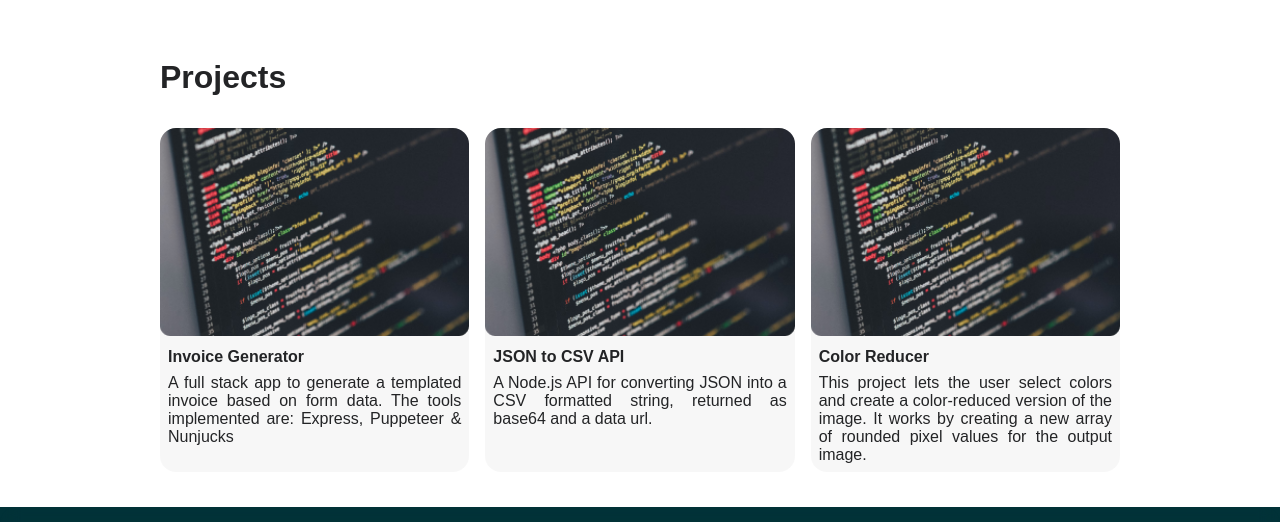
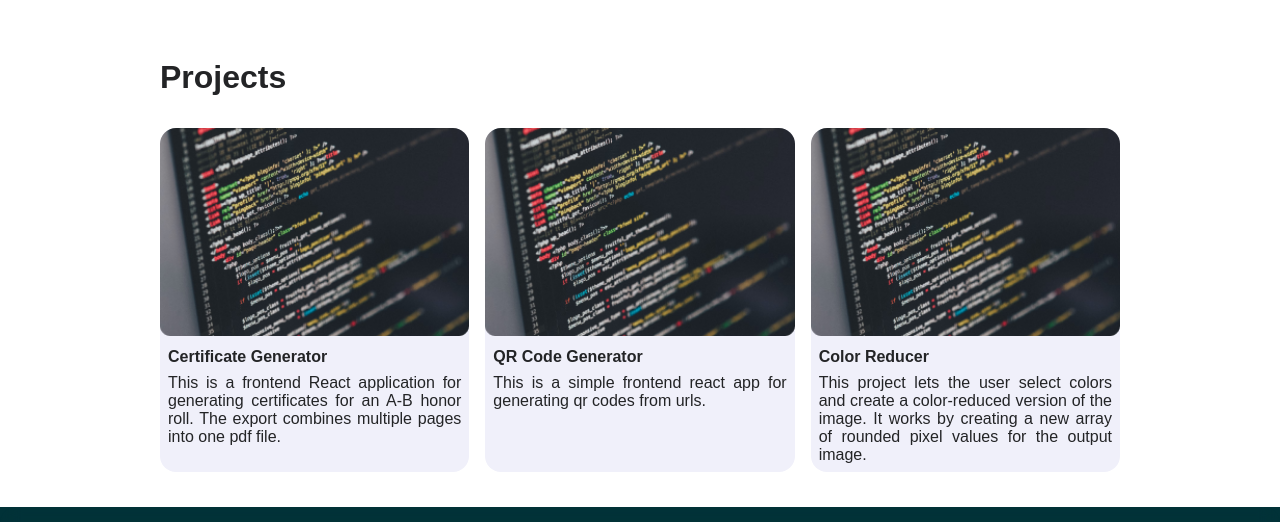
Before and after one commit to VictorFromTheInternet/VictorFromTheInternet, a React (Vite) app: page / in a window 1280 px wide. Shown: the part 2140-2662 px from the top of the page. Built offline with nearby package versions, Linux system fonts and the light colour scheme; a web font is replaced by a local one.

Commit message:
projects section

```diff
--- a/src/components/Body/Body.config.json
+++ b/src/components/Body/Body.config.json
@@ -2,6 +2,10 @@
     "link_color_reducer":"https://color-reducer-and-pixelizer.pages.dev/",
     "link_invoice_generator":"https://invoice-generator-form.onrender.com",
     "link_json_to_csv":"https://github.com/VictorFromTheInternet",
+    "link_certificate_generator":"https://certificate-generator-mqb9.onrender.com/",
+    "link_certificate_generator_source":"https://github.com/VictorFromTheInternet/Certificate_Generator",
+    "link_qrcode_generator":"https://qr-code-generator-bzze.onrender.com/",
+    "link_qrcode_generator_source":"https://github.com/VictorFromTheInternet/QR-Code-Generator",
     "link_github":"https://github.com/victorfromtheinternet",
     "link_linkedin":"https://www.linkedin.com/in/victor-from-the-internet",
     "link_email":"mailto:victorfromtheinternet.dev@gmail.com"
--- a/src/components/Body/Body.module.css
+++ b/src/components/Body/Body.module.css
@@ -146,7 +146,7 @@
     height: 100%;
 
     backdrop-filter: blur(10px);
-    background-color: rgba(200,200,200,.15);
+    background-color: rgba(240,240,250,1);
     /* background: linear-gradient(rgba(100,100,100,.5), rgba(0,0,0,0));     border-radius: 1rem; */
     border-radius: 1rem;
 }
@@ -173,7 +173,7 @@
 }
 .projectCard a:hover img{
     filter: grayscale(100%);
-    transform: scale(110%);
+    /* transform: scale(102%); */
 }
 
 .projectCard a:hover .projectImgLabel{
@@ -183,8 +183,9 @@
     text-decoration: none;
     color: white;
     font-weight: bold;
-        top: -30%;
+    top: -2rem;
     z-index: 5;
+    margin: -10px;
 }
 
 
--- a/src/components/Body/Projects.jsx
+++ b/src/components/Body/Projects.jsx
@@ -12,21 +12,21 @@ export const Projects = () =>{
                     <div className={styles.projectContainer}>
 
                         <div className={styles.projectCard}>
-                            <a href={config.link_invoice_generator}>
+                            <a href={config.link_certificate_generator}>
                                 <img src={getImageUrl('projects/project.png')} alt="" />
                                 <h3 className={styles.projectImgLabel}>View Project</h3>
                             </a>
-                            <h4>Invoice Generator</h4>
-                            <p>A full stack app to generate a templated invoice based on form data. The tools implemented are: Express, Puppeteer & Nunjucks </p>
+                            <h4>Certificate Generator</h4>
+                            <p>This is a frontend React application for generating certificates for an A-B honor roll. The export combines multiple pages into one pdf file.</p>
                         </div>
                         <div className={styles.projectCard}>
-                            <a href={config.link_json_to_csv}>
+                            <a href={config.link_qrcode_generator}>
                                 <img src={getImageUrl('projects/project.png')} alt="" />
                                 <h3 className={styles.projectImgLabel}>View Project</h3>
                             </a>
-                            <h4>JSON to CSV API</h4>
+                            <h4>QR Code Generator</h4>
                             <p>
-                                A Node.js API for converting JSON into a CSV formatted string, returned as base64 and a data url.
+                                This is a simple frontend react app for generating qr codes from urls.
                             </p>
                         </div>
                         <div className={styles.projectCard}>
--- a/src/components/Body/Skills.jsx
+++ b/src/components/Body/Skills.jsx
@@ -7,7 +7,7 @@ export const Skills = () =>{
         <>
             <section id="skills" className={styles.skillsBanner}>
                 <div className={styles.skillsContainer}>
-                    <img src={getImageUrl('skills/figma.png')} alt="Figma" height="75" width="75" />
+                    <img src={getImageUrl('skills/figma.png')} ariaL-label="Figma" label="Figma" alt="Figma" height="75" width="75" />
                     <img src={getImageUrl('skills/tailwind.png')} alt="tailwind" height="75" width="75" />
                     <img src={getImageUrl('skills/react.png')} alt="react" height="75" width="75" />
                     <img src={getImageUrl('skills/node.png')} alt="node" height="75" width="75" />
```
Lines whose indentation alone changed are shown as unchanged.
